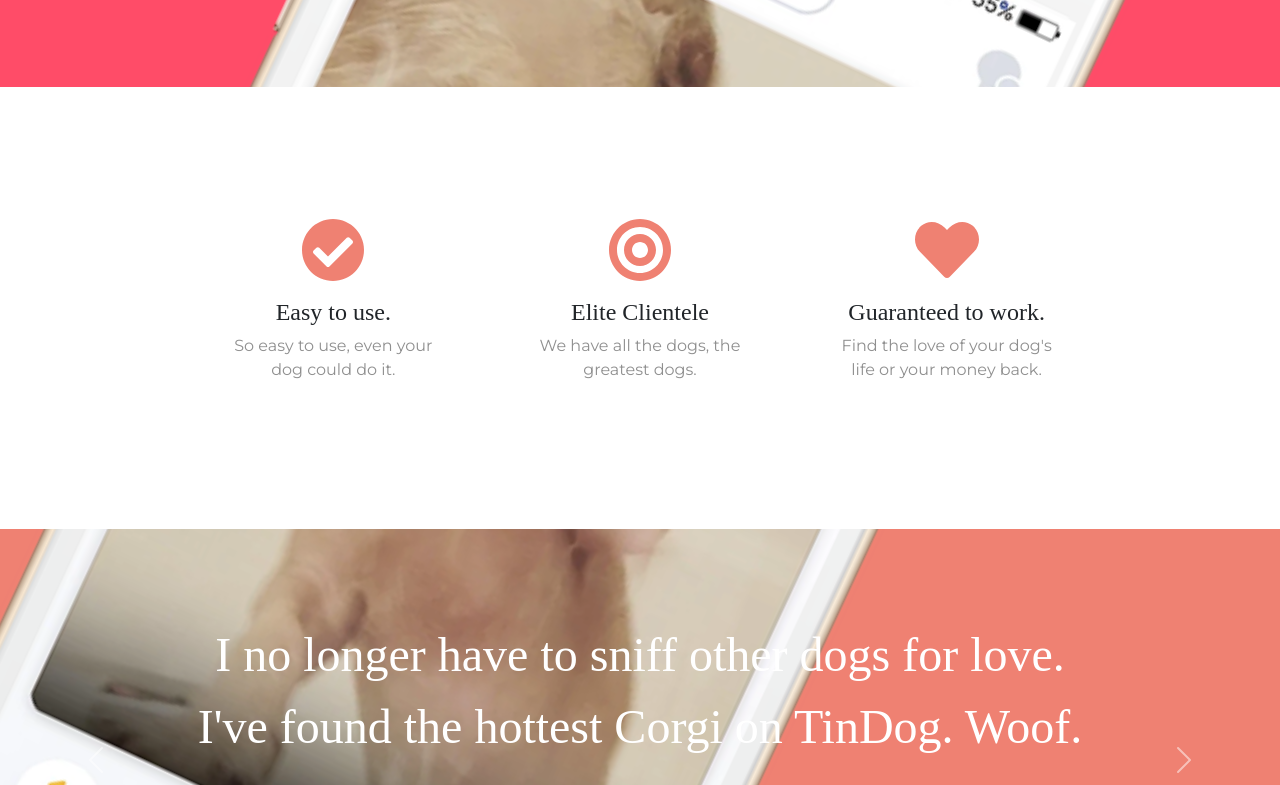
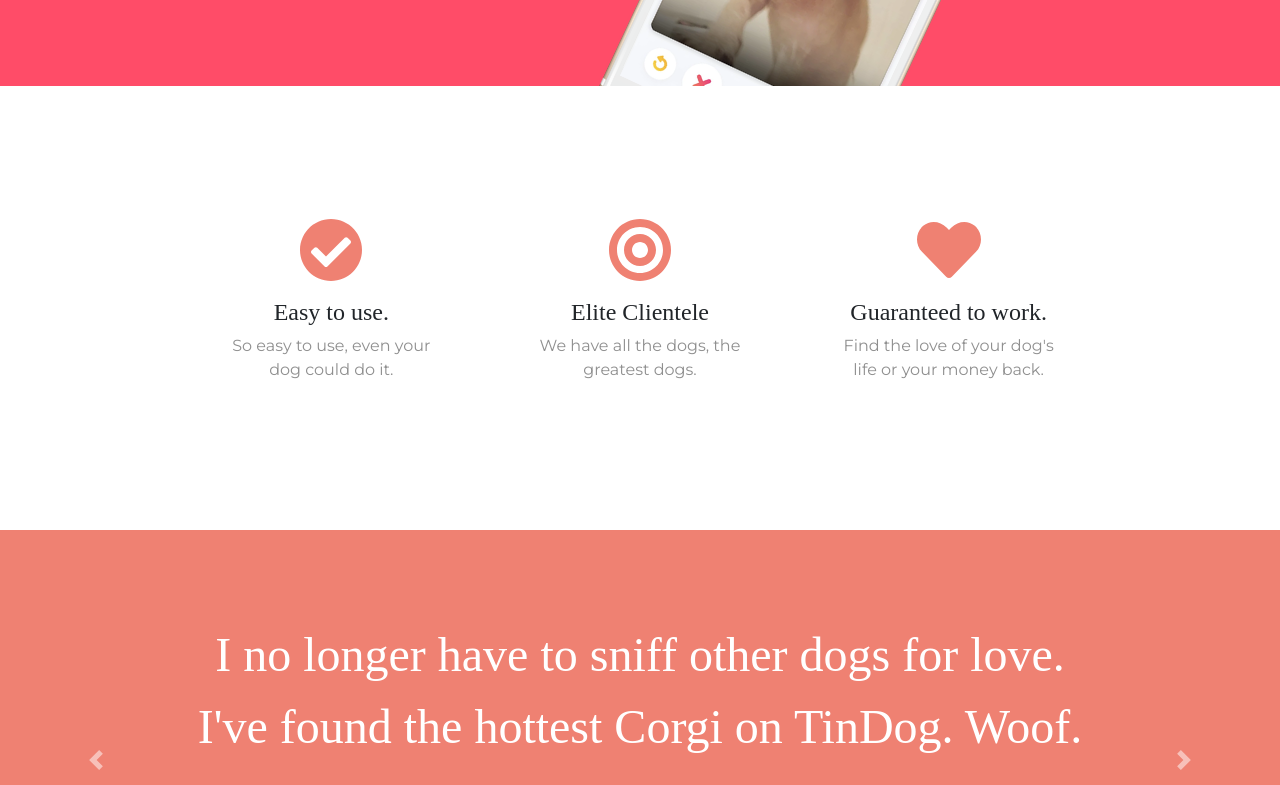
Before and after one commit to abhi130699/Tindog, a plain HTML site: page index.html in a window 1280 px wide. Shown: the part 535-1320 px from the top of the page. Drawn offline with nearby package versions, Linux system fonts and the light colour scheme.

Commit message:
Update index.html

```diff
--- a/index.html
+++ b/index.html
@@ -9,7 +9,7 @@
   <link href="https://fonts.googleapis.com/css?family=Montserrat|Ubuntu" rel="stylesheet">
 
   <!-- CSS Stylesheets -->
-    <link href="https://cdn.jsdelivr.net/npm/bootstrap@5.2.3/dist/css/bootstrap.min.css" rel="stylesheet" integrity="sha384-rbsA2VBKQhggwzxH7pPCaAqO46MgnOM80zW1RWuH61DGLwZJEdK2Kadq2F9CUG65" crossorigin="anonymous">
+  <link rel="stylesheet" href="https://maxcdn.bootstrapcdn.com/bootstrap/4.0.0/css/bootstrap.min.css" integrity="sha384-Gn5384xqQ1aoWXA+058RXPxPg6fy4IWvTNh0E263XmFcJlSAwiGgFAW/dAiS6JXm" crossorigin="anonymous">
   <link rel="stylesheet" href="styles.css">
 
   <!-- Favicon -->
```
